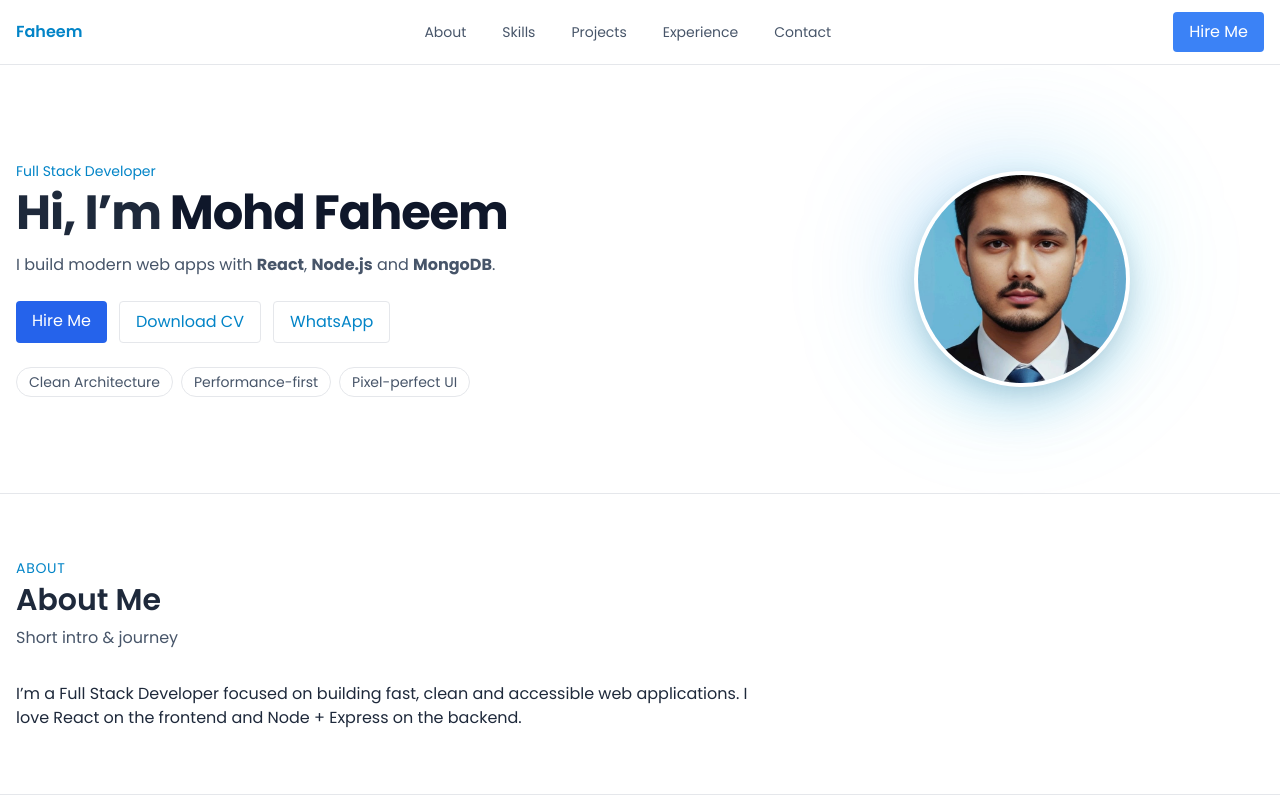
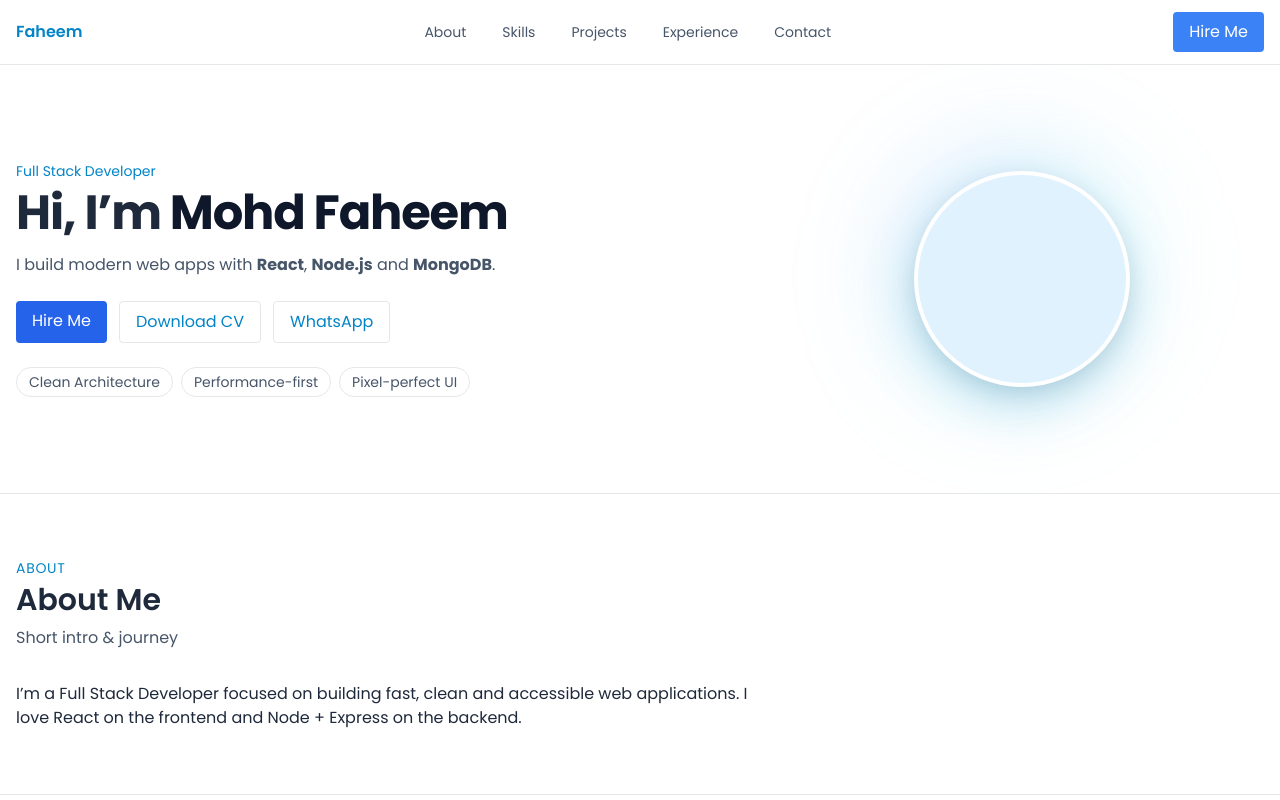
Before and after one commit to mr-faheem/faheem.portfolio, a React (Vite) app: page / in a window 1280 px wide. Shown: the top 800 px of the page. Built offline with nearby package versions, Linux system fonts and the light colour scheme.

Commit message:
remove avatar image from hero circle

```diff
--- a/src/sections/Hero/index.jsx
+++ b/src/sections/Hero/index.jsx
@@ -1,6 +1,5 @@
+// src/sections/Hero/index.jsx
 import React from "react";
-// NOTE: path is relative to this file
-import avatar from "../../assets/images/profile.jpg";
 
 export default function Hero() {
   return (
@@ -52,7 +51,7 @@ export default function Hero() {
           </ul>
         </div>
 
- {/* Right: avatar with glow (stable zoom) */}
+        {/* Right: empty circle with glow (no image) */}
         <div className="justify-self-center">
           <div className="relative">
             {/* soft halo */}
@@ -62,29 +61,19 @@ export default function Hero() {
                          blur-2xl scale-125"
               aria-hidden="true"
             />
-    {/* CIRCLE SIZE — yahin se circle chhota/bada hoga */}
+            {/* Circle */}
             <div
               className="relative rounded-full overflow-hidden ring-4 ring-white
                          bg-sky-100 shadow-[0_18px_55px_rgba(2,132,199,.28),0_8px_24px_rgba(0,0,0,.12)]
-                 w-[192px] h-[192px] md:w-[208px] md:h-[208px]"
+                         w-[192px] h-[192px] md:w-[208px] md:h-[208px]
+                         flex items-center justify-center"
             >
-      <img
-        src={avatar}
-        alt="Mohd Faheem"
-        className="w-full h-full object-cover select-none pointer-events-none"
-        // ↓↓↓ yahin se 'zoom' aur vertical fit control hoga (Tailwind purge-proof)
-        style={{
-          transform: 'scale(1.12)',   // 1.10–1.20: zoom badhane/ghataane ko yahan change karo
-          objectPosition: 'center 44%' // '44%' se thoda upar niche set hota hai; 40–48% try kar sakte ho
-        }}
-      />
+              {/* Optional initials (remove if you want pure empty circle) */}
+              {/* <span className="text-3xl md:text-4xl font-semibold text-slate-700 select-none">MF</span> */}
             </div>
           </div>
         </div>
-
-
       </div>
-
     </section>
   );
 }
```
Lines whose indentation alone changed are shown as unchanged.
